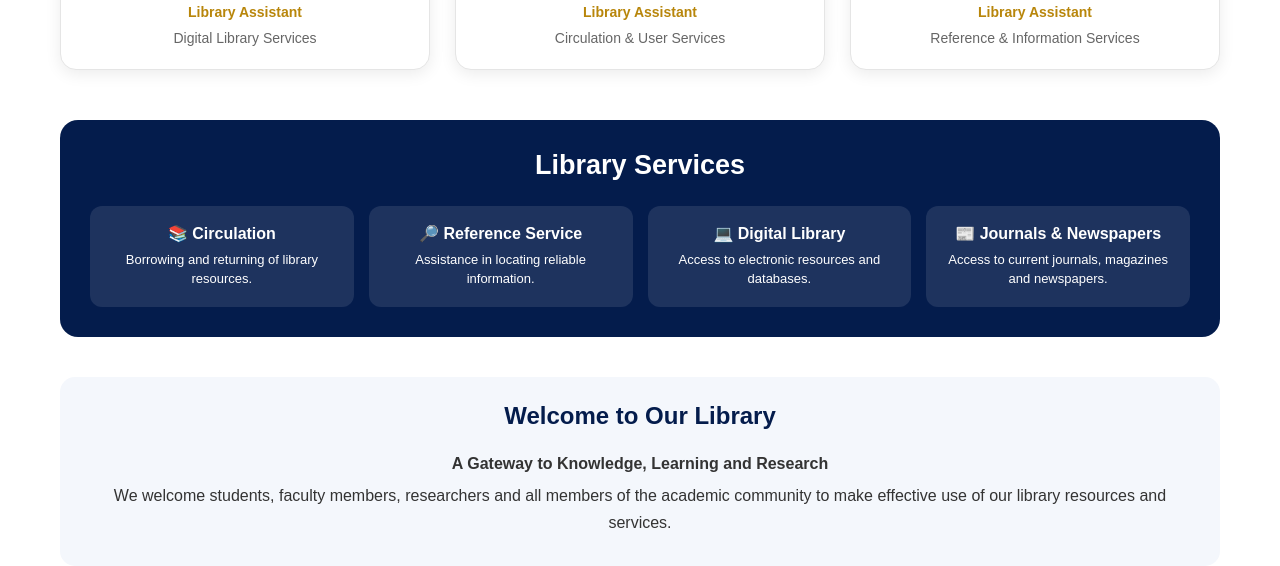
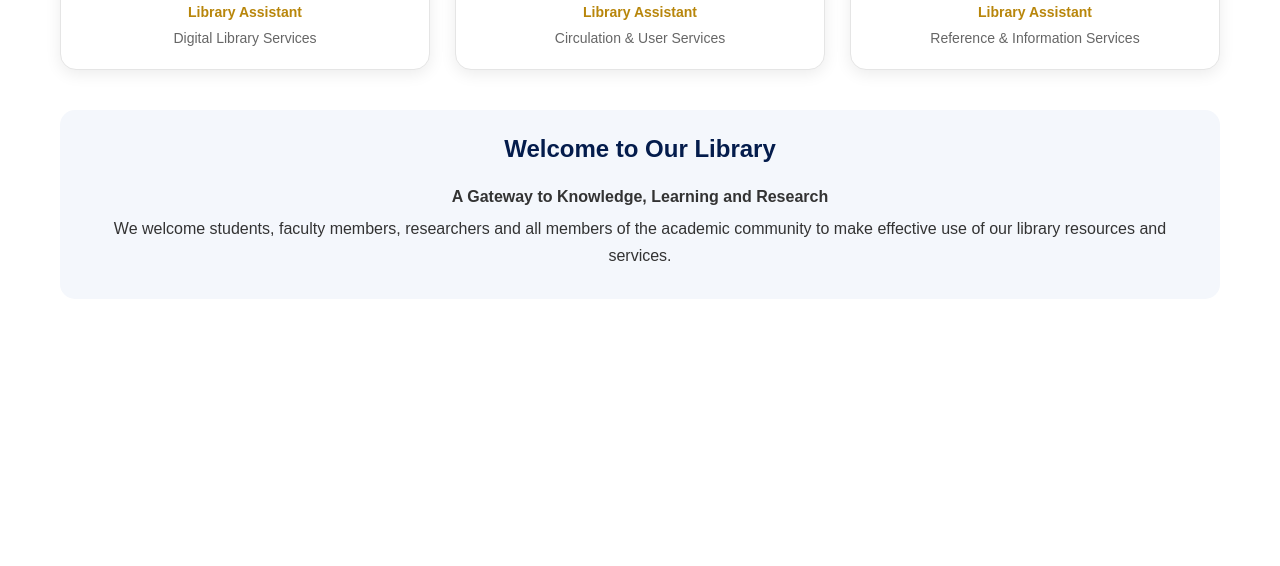
Before and after one commit to Pashupathi143/aboutlibrary, a plain HTML site: page index.html in a window 1280 px wide. Shown: the part 2065-2631 px from the top of the page. After the commit the page ends 2394 px from the top, so only its background shows below. Drawn offline with Linux system fonts and the light colour scheme.

Commit message:
Delete library services section from index.html
Removed the library services section from the HTML.

```diff
--- a/index.html
+++ b/index.html
@@ -317,51 +317,6 @@
     line-height: 1.5;
     margin: 0;
 }
-
-
-/* =========================================================
-   LIBRARY SERVICES
-========================================================= */
-
-.library-services {
-    margin-top: 50px;
-    background: #041c4c;
-    color: #ffffff;
-    border-radius: 18px;
-    padding: 30px;
-}
-
-.library-services h2 {
-    text-align: center;
-    font-size: 27px;
-    margin-top: 0;
-    margin-bottom: 25px;
-}
-
-.services-grid {
-    display: grid;
-    grid-template-columns: repeat(4, 1fr);
-    gap: 15px;
-}
-
-.service-item {
-    background: rgba(255,255,255,0.10);
-    border-radius: 12px;
-    padding: 18px;
-    text-align: center;
-}
-
-.service-item h3 {
-    font-size: 16px;
-    margin: 0 0 7px;
-}
-
-.service-item p {
-    font-size: 13px;
-    margin: 0;
-    line-height: 1.5;
-}
-
 
 /* =========================================================
    CONTACT / CLOSING SECTION
@@ -813,67 +768,6 @@
 
     </div>
 
-
-    <!-- =====================================================
-         LIBRARY SERVICES
-    ===================================================== -->
-
-    <div class="library-services">
-
-        <h2>Library Services</h2>
-
-        <div class="services-grid">
-
-
-            <div class="service-item">
-
-                <h3>📚 Circulation</h3>
-
-                <p>
-                    Borrowing and returning of library resources.
-                </p>
-
-            </div>
-
-
-            <div class="service-item">
-
-                <h3>🔎 Reference Service</h3>
-
-                <p>
-                    Assistance in locating reliable information.
-                </p>
-
-            </div>
-
-
-            <div class="service-item">
-
-                <h3>💻 Digital Library</h3>
-
-                <p>
-                    Access to electronic resources and databases.
-                </p>
-
-            </div>
-
-
-            <div class="service-item">
-
-                <h3>📰 Journals & Newspapers</h3>
-
-                <p>
-                    Access to current journals, magazines and newspapers.
-                </p>
-
-            </div>
-
-
-        </div>
-
-    </div>
-
-
     <!-- =====================================================
          CONTACT / CLOSING
     ===================================================== -->
```
